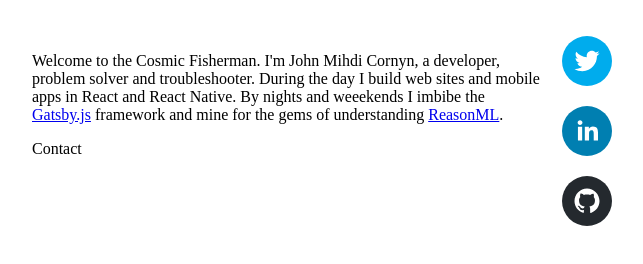
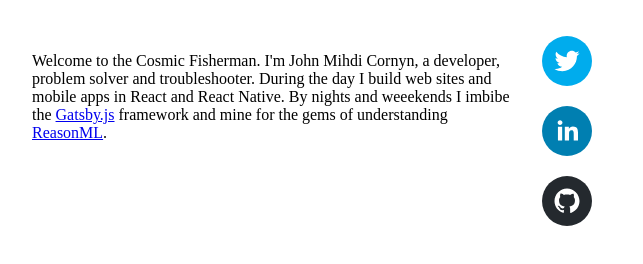
Before and after one commit to JMIHC/cosmicportfolio, a Gatsby site: page / in a window 1280 px wide. Shown: the whole page, without its empty margins (328-971 px from the left). Built offline with nearby package versions, Linux system fonts and the light colour scheme; Gatsby itself is replaced by a stand-in of ours.

Commit message:
working on header file

```diff
--- a/src/pages/index.js
+++ b/src/pages/index.js
@@ -18,6 +18,7 @@ const JourneyIntro = styled.div`
 
 const ContactWrapper = styled.div`
   max-width: 100px;
+  margin-right: 20px;
 `
 
 const ContactItem = styled.div`
@@ -33,7 +34,6 @@ export default () => (
         By nights and weeekends I imbibe the <a href='https://www.gatsbyjs.org/'>Gatsby.js</a> framework
         and mine for the gems of understanding <a href='https://reasonml.github.io/'>ReasonML</a>.
         </p>
-        <p>Contact</p>
       </JourneyIntro>
       <ContactWrapper>
         <ContactItem>
```
